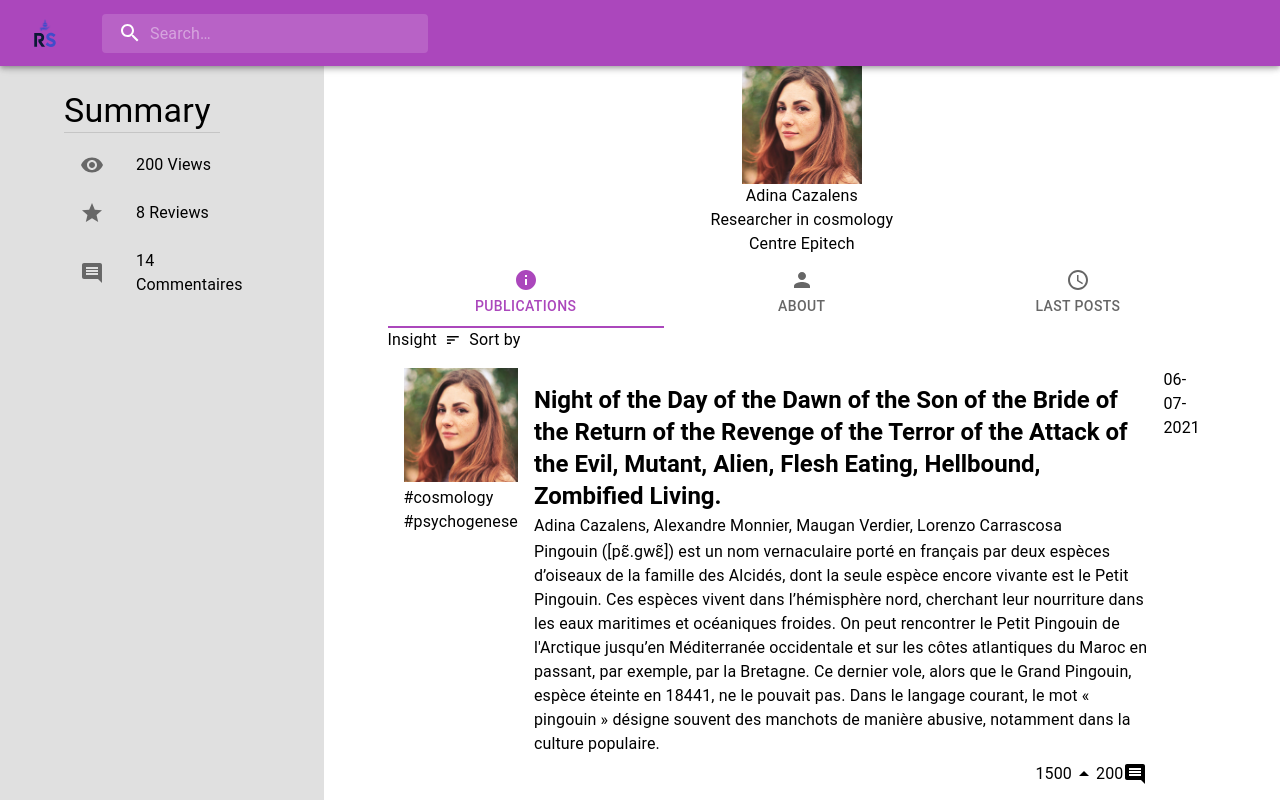
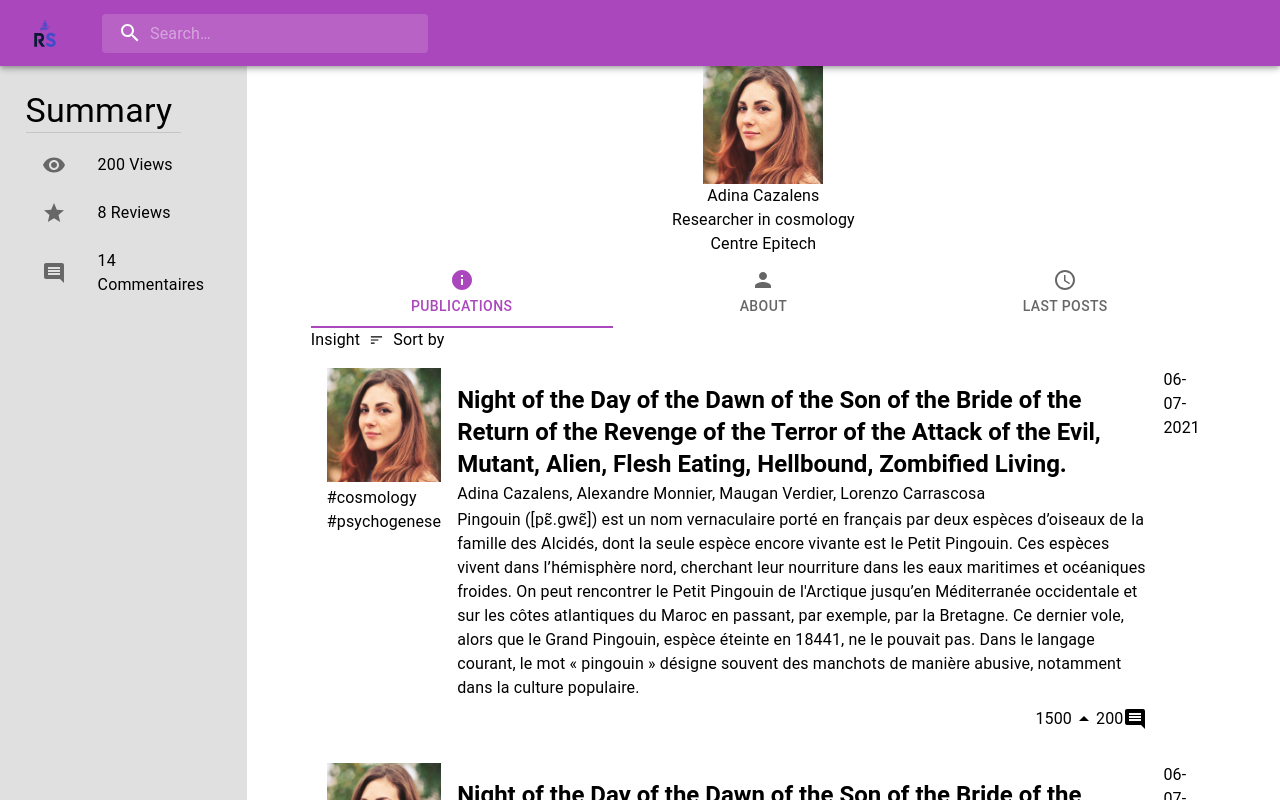
Before and after one commit to researchshare-official/frontend, a Next.js app: page / in a window 1280 px wide. Shown: the top 800 px of the page. Built offline with nearby package versions, Linux system fonts and the light colour scheme.

Commit message:
Change padding

```diff
--- a/components/Profile/Summary.tsx
+++ b/components/Profile/Summary.tsx
@@ -7,7 +7,7 @@ import CommentIcon from '@mui/icons-material/Comment';
 const Summary: NextPage = (props) => {
 
     return (
-        <Box sx={(theme) => ({ bgcolor: theme.palette.grey[300], pr: '5%', pt: '2%', width: 'auto', pl: '5%' })} {...props}>
+        <Box sx={(theme) => ({ bgcolor: theme.palette.grey[300], px: '2%', pt: '2%', width: 'auto' })} {...props}>
             <Typography variant="h4"> Summary </Typography>
             <Divider sx={{ width: '80%' }}/>
             <List>
```
